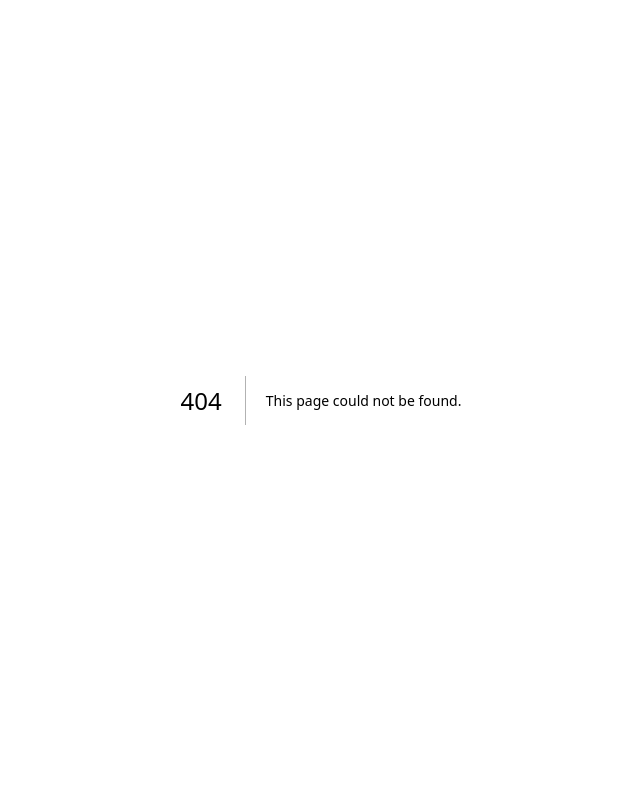
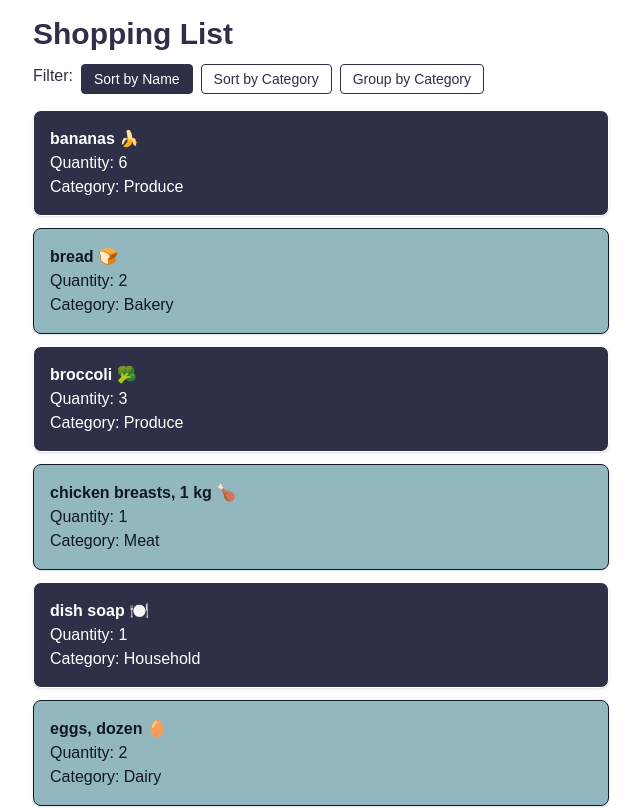
Before and after one commit to isayabs/cprg306-assignments, a Next.js app: page /week-7 in a window 1280 px wide. Before the commit this address had no page. Shown: the top 808 px of the page, without its empty margins (319-959 px from the left). Built offline with nearby package versions, Linux system fonts and the light colour scheme.

Commit message:
File setup

```diff
--- /dev/null
+++ b/app/week-7/item-list.js
@@ -0,0 +1,108 @@
+"use client";
+import { useState } from "react";
+import Item from "./item";
+import items from "./items.json"
+
+export default function ItemList () {
+    const [sortBy, setSortBy] = useState("name");
+
+    const btnBase =
+        "px-3 py-1 rounded border text-sm font-medium transition";
+    const active =
+        "bg-[#2D3047] text-white border-[#2D3047] dark:bg-[#93B7BE] dark:text-[#2D3047] dark:border-[#93B7BE]";
+    const inactive =
+        "bg-white text-[#2D3047] border-[#2D3047] hover:bg-[#2D3047]/5 dark:bg-[#2D3047] dark:text-white dark:border-[#93B7BE] dark:hover:bg-[#93B7BE]/10";
+
+    const sorted = [...items].sort((a, b) => {
+        if (sortBy === "name") {
+            return a.name.localeCompare(b.name)
+        };
+
+        const byCategory = a.category.localeCompare(b.category);
+        return byCategory !== 0 ? byCategory : a.name.localeCompare(b.name);
+    });
+
+
+    const grouped =
+    sortBy === "group"
+        ? Object.entries(
+                [...items].reduce((acc, item) => {
+                (acc[item.category] ??= []).push(item);
+                return acc;
+                }, {})
+            )
+            .sort(([a], [b]) => a.localeCompare(b))
+            .map(([cat, list]) => [cat, list.sort((a, b) => a.name.localeCompare(b.name))])
+        : [];
+
+
+    return (
+        <section>
+            <div className = "mb-4 flex gap-2">
+                <p className = "text-[#2D3047] dark:text-[#93B7BE]">
+                    Filter:
+                </p>
+
+                <button
+                    onClick = {() => setSortBy("name")}
+                    className = {`${btnBase} ${sortBy === "name" ? active : inactive}`}
+                >
+                    Sort by Name
+                </button>
+
+                <button
+                    onClick = {() => setSortBy("category")}
+                    className = {`${btnBase} ${sortBy === "category" ? active : inactive}`}
+                >
+                    Sort by Category
+                </button>
+
+                <button
+                    onClick = {() => setSortBy("group")}
+                    className = {`${btnBase} ${sortBy === "group" ? active : inactive}`}
+                >
+                    Group by Category
+                </button>
+            </div>
+
+            {sortBy !== "group" ? (
+                <ul className="space-y-3">
+                    {sorted.map((item) => (
+                        <Item
+                            key = {item.id}
+                            className ="border rounded-lg p-4 shadow-sm max-w-xl mx-auto
+                                    even:bg-[#93B7BE] even:text-gray-900
+                                    odd:bg-[#2D3047] odd:text-white"
+                            name = {item.name}
+                            quantity = {item.quantity}
+                            category = {item.category}
+                        />
+                    ))}
+                </ul>
+            ) : (
+                <div className="space-y-6">
+                    {grouped.map(([category, list]) => (
+                        <section key = {category}>
+                            <h2 className ="mb-2 text-lg font-semibold capitalize text-[#2D3047] dark:text-[#93B7BE]">
+                                {category}
+                            </h2>
+                            <ul className = "space-y-3">
+                                {list.map((item) => (
+                                    <Item
+                                        key = {item.id}
+                                        className ="border rounded-lg p-4 shadow-sm max-w-xl mx-auto
+                                                    even:bg-[#93B7BE] even:text-gray-900
+                                                    odd:bg-[#2D3047] odd:text-white"
+                                        name = {item.name}
+                                        quantity = {item.quantity}
+                                        category = {item.category}
+                                    />
+                                ))}
+                            </ul>
+                        </section>
+                    ))}
+                </div>
+            )}
+        </section>
+    );
+}
--- /dev/null
+++ b/app/week-7/item.js
@@ -0,0 +1,9 @@
+export default function Item({ name, quantity, category, className = "" }) {
+  return (
+    <li className={className}>
+      <p className="font-semibold">{name}</p>
+      <p>Quantity: {quantity}</p>
+      <p className="capitalize">Category: {category}</p>
+    </li>
+  );
+}
--- /dev/null
+++ b/app/week-7/items.json
@@ -0,0 +1,74 @@
+[
+  {
+    "id": "1h2GJKH12gkHG31h1H",
+    "name": "milk, 4 L 🥛",
+    "quantity": 1,
+    "category": "dairy"
+  },
+  {
+    "id": "2KJH3k2j3H1k2J3K1H",
+    "name": "bread 🍞",
+    "quantity": 2,
+    "category": "bakery"
+  },
+  {
+    "id": "3h2KJH3k2j3H1k2J3",
+    "name": "eggs, dozen 🥚",
+    "quantity": 2,
+    "category": "dairy"
+  },
+  {
+    "id": "4k2J3K1H2GJKH12gk",
+    "name": "bananas 🍌",
+    "quantity": 6,
+    "category": "produce"
+  },
+  {
+    "id": "5H1h1H2KJH3k2j3H",
+    "name": "broccoli 🥦",
+    "quantity": 3,
+    "category": "produce"
+  },
+  {
+    "id": "6H1k2J3K1H2GJKH1",
+    "name": "chicken breasts, 1 kg 🍗",
+    "quantity": 1,
+    "category": "meat"
+  },
+  {
+    "id": "7gkHG31h1H2KJH3k",
+    "name": "pasta sauce 🍝",
+    "quantity": 3,
+    "category": "canned goods"
+  },
+  {
+    "id": "8j3H1k2J3K1H2GJK",
+    "name": "spaghetti, 454 g 🍝",
+    "quantity": 2,
+    "category": "dry goods"
+  },
+  {
+    "id": "9H12gkHG31h1H2KJ",
+    "name": "toilet paper, 12 pack 🧻",
+    "quantity": 1,
+    "category": "household"
+  },
+  {
+    "id": "10H3k2j3H1k2J3K1",
+    "name": "paper towels, 6 pack",
+    "quantity": 1,
+    "category": "household"
+  },
+  {
+    "id": "11k2J3K1H2GJKH12",
+    "name": "dish soap 🍽️",
+    "quantity": 1,
+    "category": "household"
+  },
+  {
+    "id": "12GJKH12gkHG31h1",
+    "name": "hand soap 🧼",
+    "quantity": 4,
+    "category": "household"
+  }
+]
--- /dev/null
+++ b/app/week-7/page.js
@@ -0,0 +1,14 @@
+import ItemList from "./item-list"
+
+export default function Page() {
+  return (
+    <main className="min-h-screen flex items-center justify-center p-4">
+      <div className="max-w-xl w-full">
+        <h1 className="text-3xl font-bold text-[#2D3047] dark:text-[#93B7BE] text-left mb-3">
+          Shopping List
+        </h1>
+        <ItemList />
+      </div>
+    </main>
+  );
+}
```
